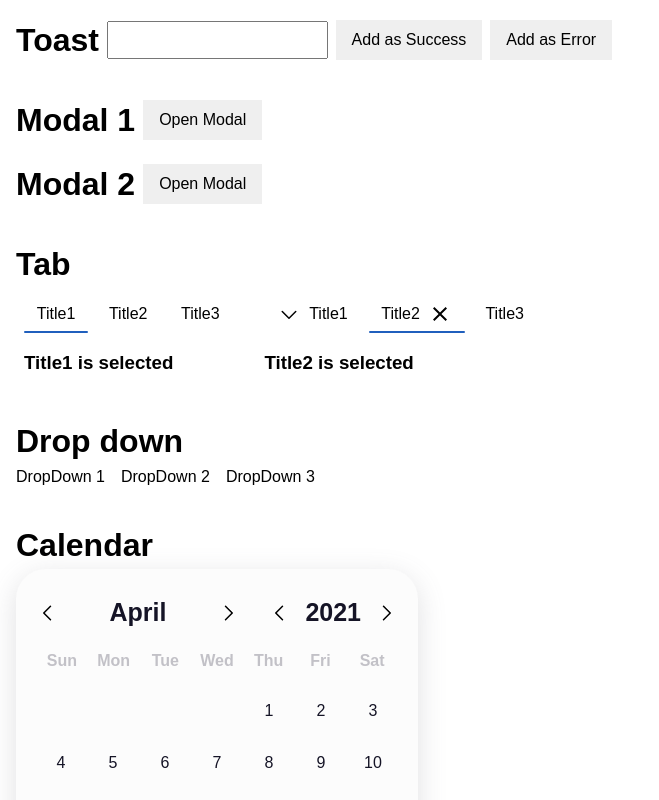
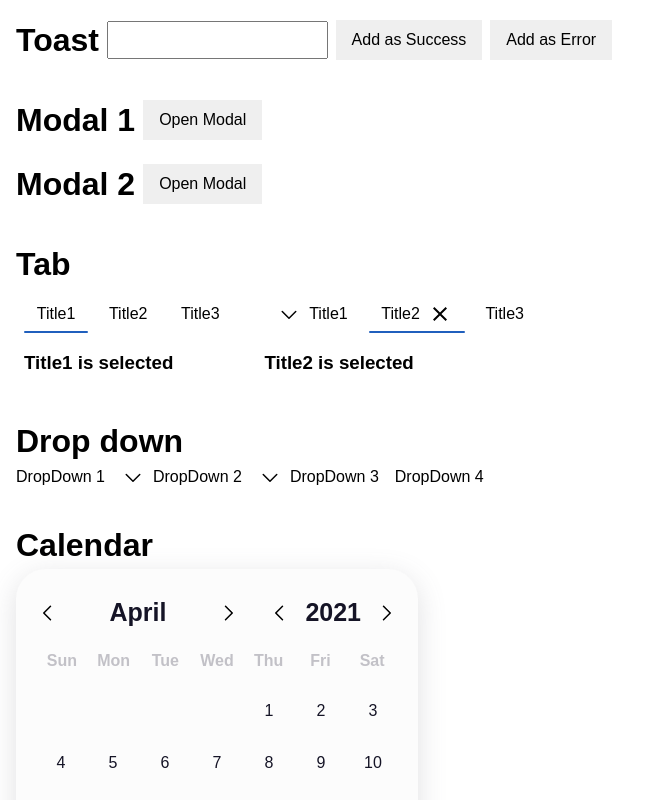
Before and after one commit to glRajkumar/React_components, a React (Create React App) app: page / in a window 1280 px wide. Shown: the top 800 px of the page, without its empty margins (0-659 px from the left). Built offline with nearby package versions, Linux system fonts and the light colour scheme.

Commit message:
nested dropdown feature added

```diff
--- a/src/components/DropDown/DropDown.js
+++ b/src/components/DropDown/DropDown.js
@@ -23,8 +23,16 @@ function Dropdown({ Parent, className = "", children, data, position = "", onCli
     return setIsOpen(prev => !prev)
   }
 
+  function onDDClick(e, val) {
+    if (val.hasChild) {
+      e.stopPropagation()
+      return
+    }
+    onClick(typeof val === "string" ? val : val.key)
+  }
+
   return (
-    <div ref={wrapperRef} className={`dc pr cp ${className}`} onClick={handleClick}>
+    <div ref={wrapperRef} className={`pr cp ${className}`} onClick={handleClick}>
       {Parent}
 
       {
@@ -37,9 +45,15 @@ function Dropdown({ Parent, className = "", children, data, position = "", onCli
               <div
                 key={typeof val === "string" ? val : val.key}
                 className="p-8 dropdown-hv"
-                onClick={() => onClick(typeof val === "string" ? val : val.key)}
+                onClick={e => onDDClick(e, val)}
               >
-                {typeof val === "string" ? val : val.Comp}
+                {
+                  typeof val === "string"
+                    ? val
+                    : val.hasChild
+                      ? <Dropdown Parent={val.Comp} {...val.childProps} onClick={onClick} />
+                      : val.Comp
+                }
               </div>
             ))
           }
--- a/src/components/DropDown/index.js
+++ b/src/components/DropDown/index.js
@@ -10,8 +10,53 @@ const data2 = [
   "Title3"
 ]
 
+const data4 = [
+  "Title1",
+  "Title2",
+  {
+    key: "Title3",
+    Comp: "Title3",
+    hasChild: true,
+    childProps: {
+      data: [
+        ...data2,
+        {
+          key: "Title4",
+          Comp: "Title4",
+          hasChild: true,
+          childProps: {
+            data: [
+              "Child 2-1", "Child 2-2", "Child 2-3",
+              {
+                key: "Child 2-4",
+                Comp: <div className='df'><Arrow /> Child 2-4</div>,
+                hasChild: true,
+                childProps: {
+                  data: ["Child 2-4-1", "Child 2-4-2", "Child 2-4-3"],
+                  position: "right"
+                }
+              }
+            ],
+            position: "left"
+          }
+        },
+        {
+          key: "Title5",
+          Comp: "Title5",
+          hasChild: true,
+          childProps: {
+            data: ["Child 3-1", "Child 3-2", "Child 3-3"],
+            position: "top"
+          }
+        }
+      ],
+      position: "right"
+    }
+  },
+]
+
 function Parent({ title }) {
-  return <div>{title}</div>
+  return <div className='df'><Arrow /> {title}</div>
 }
 
 function DDCont() {
@@ -24,7 +69,7 @@ function DDCont() {
           <Dropdown
             data={data1}
             position='right'
-            Parent={<Parent title="DropDown 1" />}
+            Parent="DropDown 1"
             onClick={val => console.log(val)}
           />
         </div>
@@ -41,9 +86,17 @@ function DDCont() {
           <Dropdown
             Parent={<Parent title="DropDown 3" />}
           >
-            <p>Hi i am the first</p>
-            <p>Hi i am the second</p>
+            <p className='p-8'>Hi i am the first</p>
+            <p className='p-8'>Hi i am the second</p>
           </Dropdown>
+        </div>
+
+        <div>
+          <Dropdown
+            data={data4}
+            Parent="DropDown 4"
+            onClick={val => console.log(val)}
+          />
         </div>
       </div>
     </div>
--- a/src/css/common.css
+++ b/src/css/common.css
@@ -24,6 +24,10 @@
 
 .gap1 {
   gap: 1rem;
+}
+
+.align-start {
+  justify-content: flex-start;
 }
 
 .p-16 {
--- a/src/css/dropdown.css
+++ b/src/css/dropdown.css
@@ -32,6 +32,26 @@
   background-color: var(--color-hover);
 }
 
+.dropdown-list .dropdown-list {
+  top: calc(100% + 10px);
+  right: -8px;
+}
+
+.dropdown-list .right {
+  left: calc(100% + 10px);
+  top: -8px;
+}
+
+.dropdown-list .left {
+  right: calc(100% + 10px);
+  top: -8px;
+}
+
+.dropdown-list .top {
+  bottom: calc(100% + 10px);
+  top: initial;
+}
+
 @keyframes scaleDrop {
   0% {
     opacity: 0;
```
Also changed, not shown: 1 other file (tests, documents, lock files or other folders).
